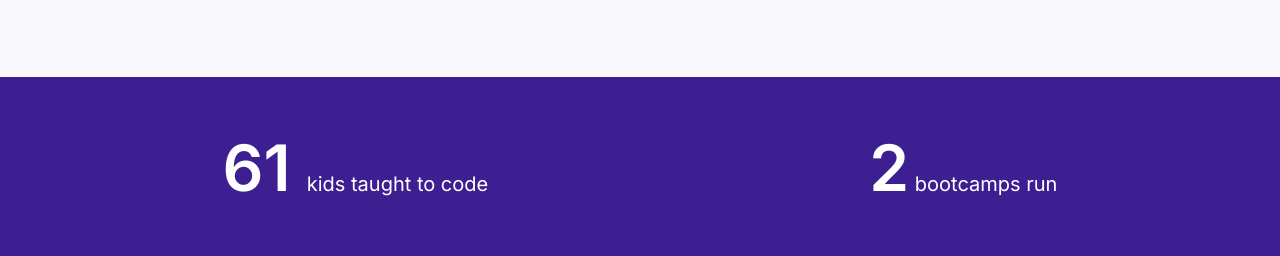
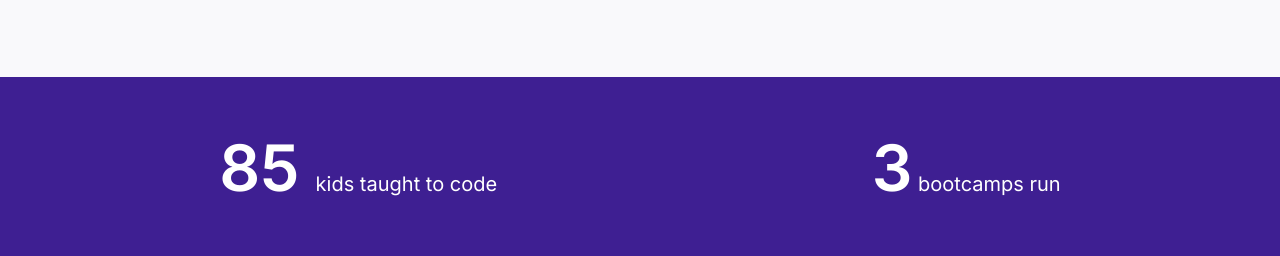
Before and after one commit to RationalChestnut/CodeUp, a React (Create React App) app: page / in a window 1280 px wide. Shown: the part 2700-2956 px from the top of the page. Built offline with nearby package versions, Linux system fonts and the light colour scheme.

Commit message:
Updated data

```diff
--- a/src/pages/Impact/Impact.page.js
+++ b/src/pages/Impact/Impact.page.js
@@ -5,10 +5,10 @@ export const Impact = () => {
   return (
     <div className={styles.container}>
       <p className={styles.impactText}>
-        <span className={styles.impact}>61 </span>kids taught to code
+        <span className={styles.impact}>85 </span>kids taught to code
       </p>
       <p className={styles.impactText}>
-        <span className={styles.impact}>2</span> bootcamps run
+        <span className={styles.impact}>3</span> bootcamps run
       </p>
     </div>
   );
```
